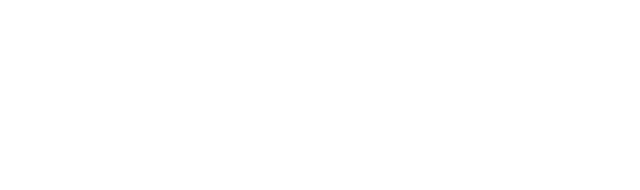
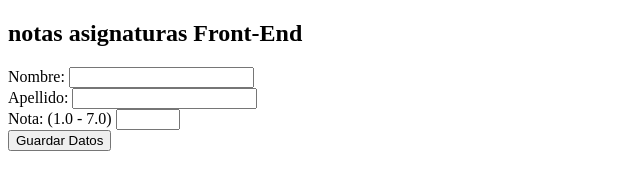
Before and after one commit to d3c44/clase-java-06-05-2025, a plain HTML site: page index.html in a window 1280 px wide. Shown: the whole page, without its empty margins (0-640 px from the left). Drawn offline with Linux system fonts and the light colour scheme.

Commit message:
tu mamá es weona

```diff
--- a/index.html
+++ b/index.html
@@ -6,6 +6,22 @@
     <title>Document</title>
 </head>
 <body>
-
+    <h2>notas asignaturas Front-End</h2>
+    <form id="studentForm">
+        <div>
+            <label for="name">Nombre:</label>
+            <input type="text" id="name" required>
+        </div>
+        <div>
+            <label for="lastName">Apellido:</label>
+            <input type="text" id="lastName" required>
+        </div>
+        <div>
+            <label for="grade">Nota: (1.0 - 7.0)</label>
+            <input type="number" id="grade" step="0.1" min="1" max="7" required>
+        </div>
+        <button type="submit"> Guardar Datos</button>
+    </form>
+    <script src="script.js"> </script>
 </body>
 </html>
```
